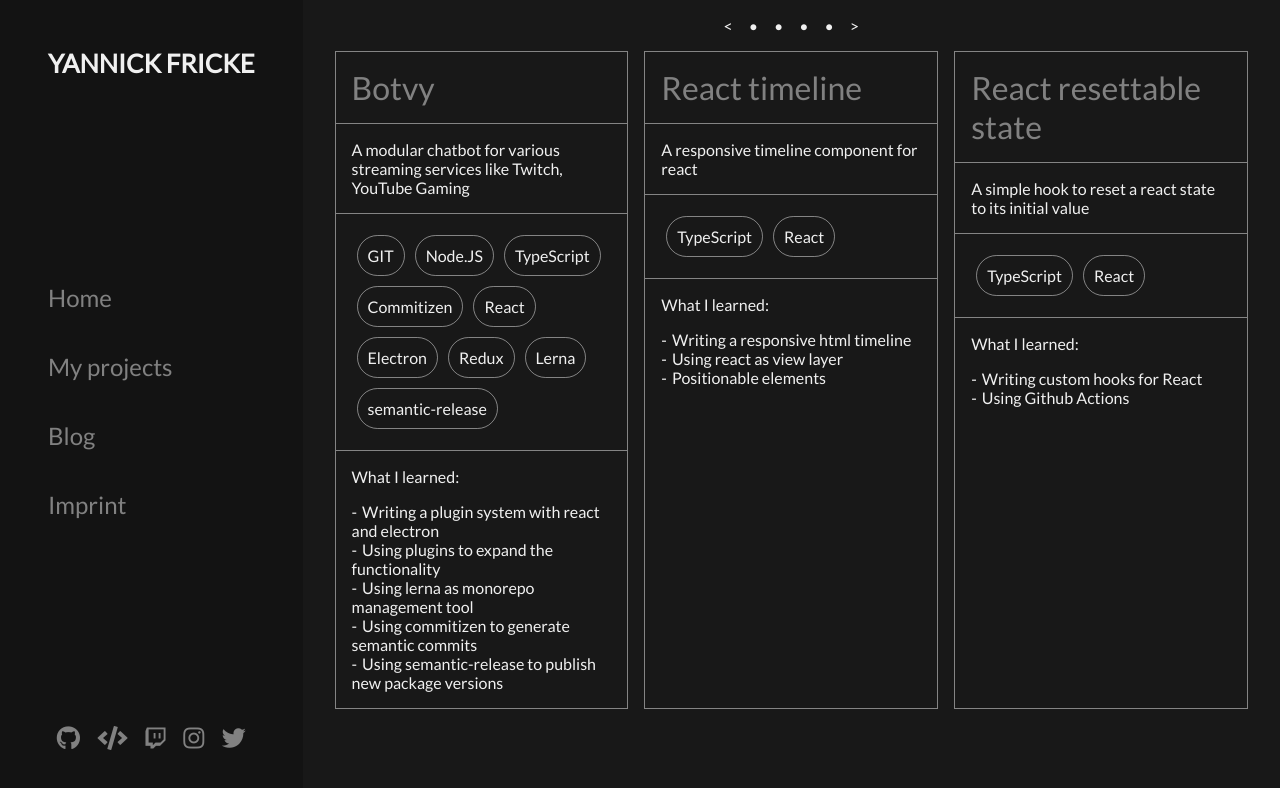
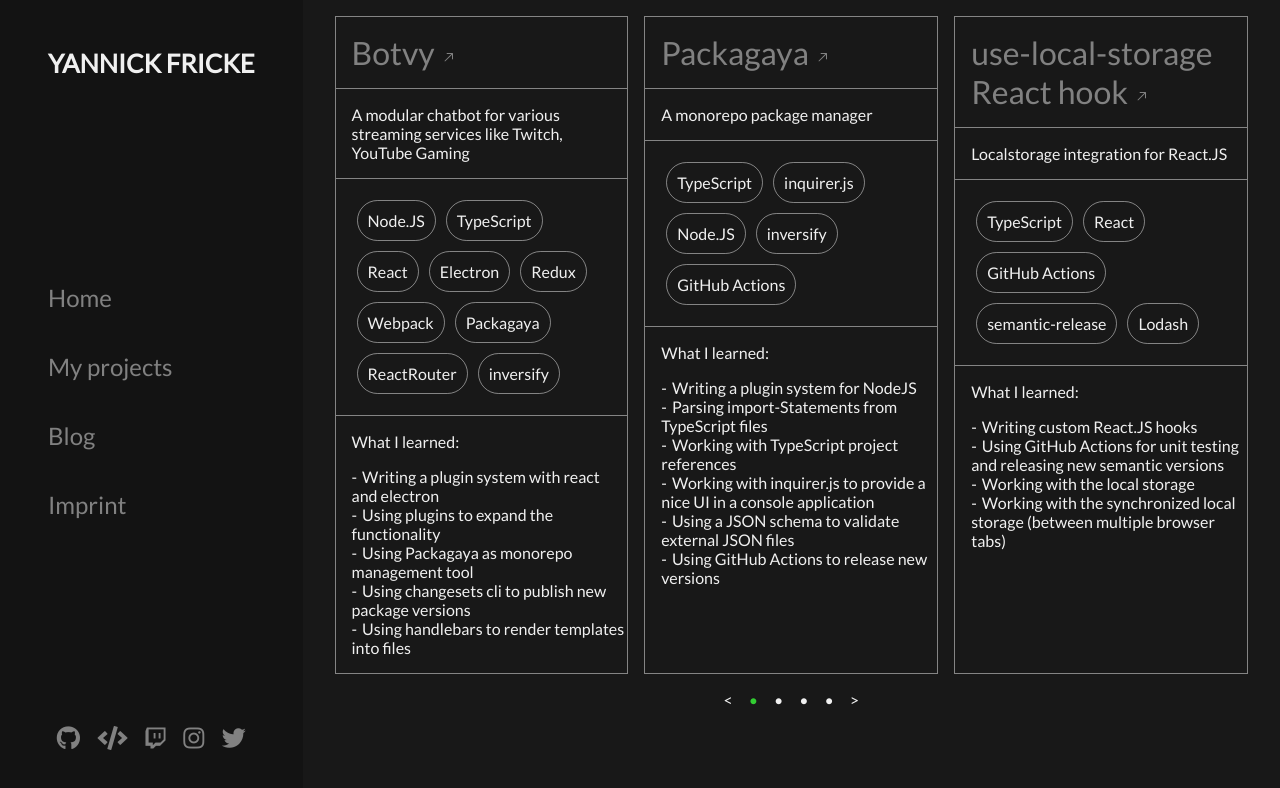
Before and after one commit to YannickFricke/YannickFricke.github.io, a React app: page /projects in a window 1280 px wide. Shown: the top 788 px of the page. Built offline with nearby package versions, Linux system fonts and the light colour scheme.

Commit message:
Multiple changes

```diff
--- /dev/null
+++ b/src/Projects/ExternalLink.tsx
@@ -0,0 +1,20 @@
+import React from 'react';
+
+export function ExternalLink() {
+    return (
+        <svg
+            width='15'
+            height='15'
+            viewBox='0 0 15 15'
+            fill='none'
+            xmlns='http://www.w3.org/2000/svg'
+        >
+            <path
+                d='M3.64645 11.3536C3.45118 11.1583 3.45118 10.8417 3.64645 10.6465L10.2929 4L6 4C5.72386 4 5.5 3.77614 5.5 3.5C5.5 3.22386 5.72386 3 6 3L11.5 3C11.6326 3 11.7598 3.05268 11.8536 3.14645C11.9473 3.24022 12 3.36739 12 3.5L12 9.00001C12 9.27615 11.7761 9.50001 11.5 9.50001C11.2239 9.50001 11 9.27615 11 9.00001V4.70711L4.35355 11.3536C4.15829 11.5488 3.84171 11.5488 3.64645 11.3536Z'
+                fill='currentColor'
+                fill-rule='evenodd'
+                clip-rule='evenodd'
+            ></path>
+        </svg>
+    );
+}
--- a/src/Projects/Language.ts
+++ b/src/Projects/Language.ts
@@ -1,21 +1,27 @@
 export enum Language {
-    Bash            = 'Bash',
-    GIT             = 'GIT',
-    NodeJS          = 'Node.JS',
-    Gulp            = 'Gulp',
-    Webpack         = 'Webpack',
-    BrowserSync     = 'BrowserSync',
-    TypeScript      = 'TypeScript',
-    Commitizen      = 'Commitizen',
-    AutoPrefixer    = 'AutoPrefixer',
-    SCSS            = 'SCSS',
-    TMI             = 'tmi.js',
-    SocketIO        = 'Socket.IO',
-    React           = 'React',
-    ReactRouter     = 'ReactRouter',
-    Electron        = 'Electron',
-    Redux           = 'Redux',
-    Lerna           = 'Lerna',
+    Bash = 'Bash',
+    GIT = 'GIT',
+    NodeJS = 'Node.JS',
+    Gulp = 'Gulp',
+    Webpack = 'Webpack',
+    BrowserSync = 'BrowserSync',
+    TypeScript = 'TypeScript',
+    Commitizen = 'Commitizen',
+    AutoPrefixer = 'AutoPrefixer',
+    SCSS = 'SCSS',
+    TMI = 'tmi.js',
+    SocketIO = 'Socket.IO',
+    React = 'React',
+    ReactRouter = 'ReactRouter',
+    Electron = 'Electron',
+    Redux = 'Redux',
+    Lerna = 'Lerna',
     SemanticRelease = 'semantic-release',
-    TipeeeStream    = 'TipeeeStream',
+    TipeeeStream = 'TipeeeStream',
+    Packagaya = 'Packagaya',
+    Express = 'Express',
+    InquirerJS = 'inquirer.js',
+    Inversify = 'inversify',
+    GitHub_Actions = 'GitHub Actions',
+    Lodash = 'Lodash',
 }
--- a/src/Projects/Project.scss
+++ b/src/Projects/Project.scss
@@ -11,6 +11,10 @@
 
         a {
             text-decoration: none;
+
+            svg {
+                padding-top: -15px;
+            }
         }
     }
 
--- a/src/Projects/Project.tsx
+++ b/src/Projects/Project.tsx
@@ -1,32 +1,40 @@
 import React from 'react';
 import { IProjectEntry } from './ProjectEntries';
+import { ExternalLink } from './ExternalLink';
 
 export const Project: React.FC<IProjectEntry> = (props) => {
-    const projectName = props.url !== undefined ? <a href={props.url}>{props.name}</a> : props.name;
+    const projectName =
+        props.url !== undefined ? (
+            <a href={props.url}>
+                {props.name} <ExternalLink />
+            </a>
+        ) : (
+            props.name
+        );
 
-    return <div className="project">
-        <div className="project-name">
-            {projectName}
+    return (
+        <div className='project'>
+            <div className='project-name'>{projectName}</div>
+            {props.description && (
+                <div className='project-description'>{props.description}</div>
+            )}
+            <div className='project-languages'>
+                {props.usedLanguages.map((entry, index) => {
+                    return (
+                        <div key={index} className='project-language'>
+                            {entry}
                         </div>
-        {props.description && <div className="project-description">
-            {props.description}
-        </div>}
-        <div className="project-languages">
-            {props.usedLanguages.map((entry, index) => {
-                return <div key={index} className="project-language">
-                    {entry}
-                </div>;
+                    );
                 })}
             </div>
-        <div className="gained-expertise">
+            <div className='gained-expertise'>
                 <p>What I learned:</p>
                 <ul>
                     {props.gainedExpertise.map((entry, index) => {
-                    return <li key={index}>
-                        {entry}
-                    </li>;
+                        return <li key={index}>{entry}</li>;
                     })}
                 </ul>
             </div>
-    </div>;
+        </div>
+    );
 };
--- a/src/Projects/ProjectEntries.ts
+++ b/src/Projects/ProjectEntries.ts
@@ -11,49 +11,89 @@
 export const ProjectEntries: IProjectEntry[] = [
     {
         name: 'Botvy',
-        description: 'A modular chatbot for various streaming services like Twitch, YouTube Gaming',
+        description:
+            'A modular chatbot for various streaming services like Twitch, YouTube Gaming',
         url: 'https://github.com/Botvy/Botvy',
         usedLanguages: [
-            Language.GIT,
             Language.NodeJS,
             Language.TypeScript,
-            Language.Commitizen,
             Language.React,
             Language.Electron,
             Language.Redux,
-            Language.Lerna,
-            Language.SemanticRelease,
+            Language.Webpack,
+            Language.Packagaya,
+            Language.ReactRouter,
+            Language.Inversify,
         ],
         gainedExpertise: [
             'Writing a plugin system with react and electron',
             'Using plugins to expand the functionality',
-            'Using lerna as monorepo management tool',
-            'Using commitizen to generate semantic commits',
-            'Using semantic-release to publish new package versions',
+            'Using Packagaya as monorepo management tool',
+            'Using changesets cli to publish new package versions',
+            'Using handlebars to render templates into files',
         ],
     },
     {
-        name: 'React timeline',
-        description: 'A responsive timeline component for react',
-        url: 'https://github.com/YannickFricke/react-timeline',
+        name: 'Packagaya',
+        description: 'A monorepo package manager',
+        url: 'https://github.com/Packagaya/Packagaya',
+        usedLanguages: [
+            Language.TypeScript,
+            Language.InquirerJS,
+            Language.NodeJS,
+            Language.Inversify,
+            Language.GitHub_Actions,
+        ],
+        gainedExpertise: [
+            'Writing a plugin system for NodeJS',
+            'Parsing import-Statements from TypeScript files',
+            'Working with TypeScript project references',
+            'Working with inquirer.js to provide a nice UI in a console application',
+            'Using a JSON schema to validate external JSON files',
+            'Using GitHub Actions to release new versions',
+        ],
+    },
+    {
+        name: 'use-local-storage React hook',
+        description: 'Localstorage integration for React.JS',
+        url: 'https://github.com/YannickFricke/use-local-storage',
         usedLanguages: [
             Language.TypeScript,
             Language.React,
+            Language.GitHub_Actions,
+            Language.SemanticRelease,
+            Language.Lodash,
         ],
         gainedExpertise: [
-            'Writing a responsive html timeline',
-            'Using react as view layer',
-            'Positionable elements',
+            'Writing custom React.JS hooks',
+            'Using GitHub Actions for unit testing and releasing new semantic versions',
+            'Working with the local storage',
+            'Working with the synchronized local storage (between multiple browser tabs)',
+        ],
+    },
+    {
+        name: 'useRepository React hook',
+        description: 'Better entity management in React',
+        url: 'https://github.com/YannickFricke/useRepository',
+        usedLanguages: [
+            Language.TypeScript,
+            Language.React,
+            Language.GitHub_Actions,
+            Language.SemanticRelease,
+            Language.Lodash,
+        ],
+        gainedExpertise: [
+            'Writing custom React.JS hooks',
+            'Using GitHub Actions for unit testing and releasing new semantic versions',
+            'Using lodash for working with the internal state',
         ],
     },
     {
         name: 'React resettable state',
-        description: 'A simple hook to reset a react state to its initial value',
+        description:
+            'A simple hook to reset a react state to its initial value',
         url: 'https://github.com/YannickFricke/react-resettable-state',
-        usedLanguages: [
-            Language.TypeScript,
-            Language.React,
-        ],
+        usedLanguages: [Language.TypeScript, Language.React],
         gainedExpertise: [
             'Writing custom hooks for React',
             'Using Github Actions',
@@ -61,13 +101,10 @@
     },
     {
         name: 'Twitch Hoster',
-        description: 'A simple react app for hosting defined channels at a specific date and time',
+        description:
+            'A simple react app for hosting defined channels at a specific date and time',
         url: 'https://goofy-turing-583089.netlify.app/',
-        usedLanguages: [
-            Language.TypeScript,
-            Language.TMI,
-            Language.React,
-        ],
+        usedLanguages: [Language.TypeScript, Language.TMI, Language.React],
         gainedExpertise: [
             'Writing custom hooks for React',
             'Using Github Actions',
@@ -75,28 +112,28 @@
     },
     {
         name: 'Stream Overlay',
-        description: 'My stream overlay for my Twitch channel',
+        description: 'The stream overlay for my Twitch channel',
         usedLanguages: [
             Language.TypeScript,
             Language.TMI,
             Language.SocketIO,
             Language.React,
             Language.TipeeeStream,
+            Language.Express,
         ],
         gainedExpertise: [
-            'Implementing a realtime socket io server',
-            'Using tmi.js for the twitch events',
+            'Implementing a realtime Socket.io server',
+            'Using tmi.js for the Twitch events',
             'Working with the TipeeeStream api and fetching realtime events',
+            'Working with the webhooks and express.js',
         ],
     },
     {
         name: 'Twitch Unfollow Notifier',
-        description: 'Get notified about Twitch user unfollows and optionally ask them for the reason',
+        description:
+            'Get notified about Twitch user unfollows and optionally ask them for the reason',
         url: 'https://github.com/YannickFricke/TwitchUnfollowNotifier',
-        usedLanguages: [
-            Language.NodeJS,
-            Language.TypeScript,
-        ],
+        usedLanguages: [Language.NodeJS, Language.TypeScript],
         gainedExpertise: [
             'Working with the Twitch API',
             'Working with rate limits',
@@ -107,9 +144,7 @@
         name: 'BashMigration',
         description: 'Migration system for servers',
         url: 'https://github.com/YannickFricke/BashMigration',
-        usedLanguages: [
-            Language.Bash,
-        ],
+        usedLanguages: [Language.Bash],
         gainedExpertise: [
             'Scripting with Bash',
             'Writing a migration system',
@@ -120,18 +155,17 @@
         name: 'Git auto pusher',
         description: 'Pushing new commits each seconds to the current remote',
         url: 'https://github.com/YannickFricke/git-auto-pusher',
-        usedLanguages: [
-            Language.Bash,
-            Language.GIT,
-        ],
+        usedLanguages: [Language.Bash, Language.GIT],
         gainedExpertise: [
             'Using bash to push new git commits to the current remote',
         ],
     },
     {
         name: 'Gulp Webpack TypeScript React Sass Boilerplate',
-        description: 'A boilerplate for Gulp, Webpack, TypeScript, React and SCSS',
-        url: 'https://github.com/YannickFricke/gulp-webpack-typescript-react-sass-boilerplate',
+        description:
+            'A boilerplate for Gulp, Webpack, TypeScript, React and SCSS',
+        url:
+            'https://github.com/YannickFricke/gulp-webpack-typescript-react-sass-boilerplate',
         usedLanguages: [
             Language.GIT,
             Language.Webpack,
@@ -151,11 +185,10 @@
     },
     {
         name: 'YADM Helper',
-        description: 'Simple bash files which can be sourced within bash or zsh',
+        description:
+            'Simple bash files which can be sourced within bash or zsh',
         url: 'https://github.com/YannickFricke/YADM-Helper',
-        usedLanguages: [
-            Language.Bash,
-        ],
+        usedLanguages: [Language.Bash],
         gainedExpertise: [
             'Bash scripting',
             'Defining helper functions for package manager',
--- a/src/Projects/Projects.scss
+++ b/src/Projects/Projects.scss
@@ -8,13 +8,13 @@
     .pagination {
         display:         flex;
         flex-direction:  column;
-        justify-content: center;
+        justify-content: baseline;
         align-items:     center;
 
         .pagination--controls {
             display:        flex;
             flex-direction: row;
-            margin:         1rem 0;
+            padding:         1rem 0;
             user-select:    none;
 
             .pages {
@@ -24,11 +24,19 @@
 
                 .page {
                     margin: 0 0.5rem;
+
+                    &.active {
+                        color: #32cd32;
+                    }
                 }
             }
 
             .next-page, .page, .previous-page {
                 cursor: pointer;
+
+                &:hover {
+                    color: #32cd32;
+                }
             }
         }
 
@@ -36,6 +44,7 @@
             display:               grid;
             grid-template-columns: 1fr;
             gap:                   1rem 0;
+            margin-top: 1rem;
 
             @include breakpoint('m') {
                 grid-template-columns: repeat(3, 1fr);
--- a/src/components/Pagination.tsx
+++ b/src/components/Pagination.tsx
@@ -14,7 +14,9 @@
 export const Pagination: React.FC<IPaginationProps<unknown>> = (props) => {
     const [page, setPage] = useState(1);
     const elementsPerPage = props.elementsPerPage ?? 3;
-           const [pages, setPages] = useState(Math.ceil(props.array.length / elementsPerPage));
+    const [pages, setPages] = useState(
+        Math.ceil(props.array.length / elementsPerPage),
+    );
     const [elements, setElements] = useState<unknown[]>([]);
 
     useEffect(() => {
@@ -24,42 +26,55 @@
     useEffect(() => {
         const position = (page - 1) * elementsPerPage;
 
-               setElements(
-                   props.array.slice(position, position + elementsPerPage),
-               );
+        setElements(props.array.slice(position, position + elementsPerPage));
     }, [page, props.array]);
 
-           console.log({ elements, page, calc: (page - 1) * elementsPerPage });
-
-           return <div className="pagination">
-               <div className="pagination--controls">
-                   <div className="previous-page" onClick={() => {
+    return (
+        <div className='pagination'>
+            <div className='pagination--content'>
+                {elements.map((entry, index) => props.renderItem(entry, index))}
+            </div>
+            <div className='pagination--controls'>
+                <div
+                    className='previous-page'
+                    onClick={() => {
                         if (page === 1) {
                             return;
                         }
 
                         setPage(page - 1);
-                   }}>
+                    }}
+                >
                     &lt;
                 </div>
-                   <div className="pages">
-                       {Array(pages).fill(0).map((_, index) => <div className="page" onClick={() => setPage(index + 1)}>
+                <div className='pages'>
+                    {Array(pages)
+                        .fill(0)
+                        .map((_, index) => (
+                            <div
+                                key={index}
+                                className={`page${
+                                    page === index + 1 ? ' active' : ''
+                                }`}
+                                onClick={() => setPage(index + 1)}
+                            >
                                 &bull;
-                       </div>)}
                             </div>
-                   <div className="next-page" onClick={() => {
+                        ))}
+                </div>
+                <div
+                    className='next-page'
+                    onClick={() => {
                         if (page === pages) {
                             return;
                         }
 
                         setPage(page + 1);
-                   }}>
+                    }}
+                >
                     &gt;
                 </div>
             </div>
-               <div className="pagination--content">
-                   {elements.map((entry, index) => props.renderItem(entry, index))}
         </div>
-           </div>;
-       }
-;
+    );
+};
```
Also changed, not shown: src/Blog/SinglePost.scss (+15 -1 lines), src/Blog/SinglePost.tsx (+25 -17 lines). Lines whose indentation alone changed are shown as unchanged.
